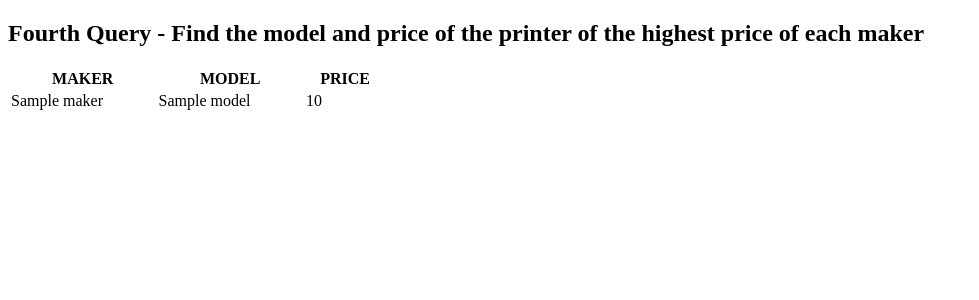
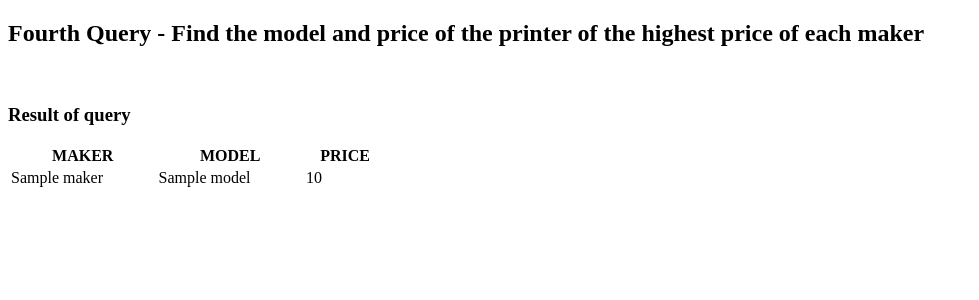
Before and after one commit to mnseong/DB-assignment-2, a Django app: template myweb/myApp/templates/myApp/fourthquery.html in a window 1280 px wide. Shown: the top 300 px of the page, without its empty margins (0-979 px from the left). Run offline with Django 4.2, Linux system fonts and the light colour scheme; the template is opened without the code that fills it: most values are stand-ins (such as "Sample title", 1, 10 or a date in 2020).

Commit message:
fix layout

```diff
--- a/myweb/myApp/templates/myApp/firstquery.html
+++ b/myweb/myApp/templates/myApp/firstquery.html
@@ -6,6 +6,8 @@
 </head>
 <body>
     <h2>First Query - Find the average hard disk size of PCs</h2>
+    <br>
+    <h3>Result of query</h3>
     <table class="table table-dark table-striped" style="width: 30%">
         <thead>
             <tr>
--- a/myweb/myApp/templates/myApp/fourthquery.html
+++ b/myweb/myApp/templates/myApp/fourthquery.html
@@ -6,6 +6,8 @@
 </head>
 <body>
     <h2>Fourth Query - Find the model and price of the printer of the highest price of each maker</h2>
+    <br>
+    <h3>Result of query</h3>
     <table class="table table-dark table-striped" style="width: 30%">
         <thead>
             <tr>
--- a/myweb/myApp/templates/myApp/secondquery.html
+++ b/myweb/myApp/templates/myApp/secondquery.html
@@ -6,6 +6,8 @@
 </head>
 <body>
     <h2>Second Query - Find the average speed of laptop for each maker</h2>
+    <br>
+    <h3>Result of query</h3>
     <table class="table table-dark table-striped" style="width: 30%">
         <thead>
             <tr>
--- a/myweb/myApp/templates/myApp/thirdquery.html
+++ b/myweb/myApp/templates/myApp/thirdquery.html
@@ -6,6 +6,8 @@
 </head>
 <body>
     <h2>Third Query - Find the price of laptop, which is the only laptop model of the maker</h2>
+    <br>
+    <h3>Result of query</h3>
     <table class="table table-dark table-striped" style="width: 30%">
         <thead>
             <tr>
```
